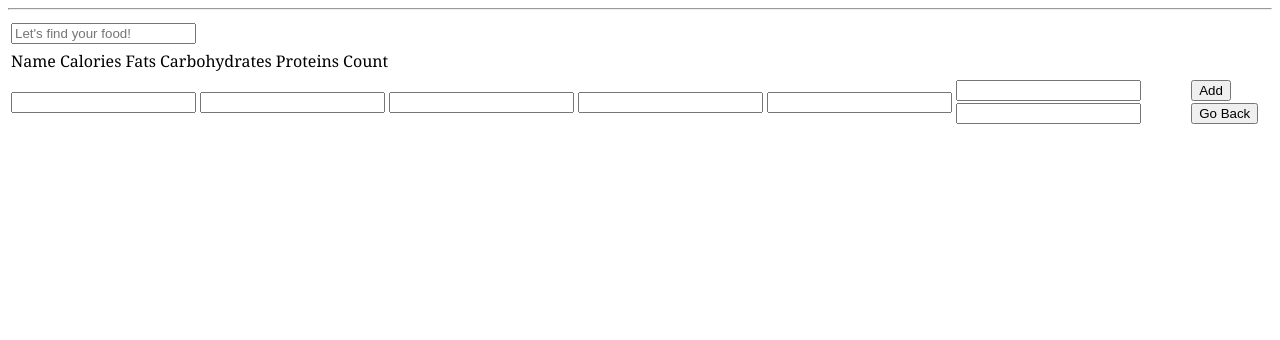
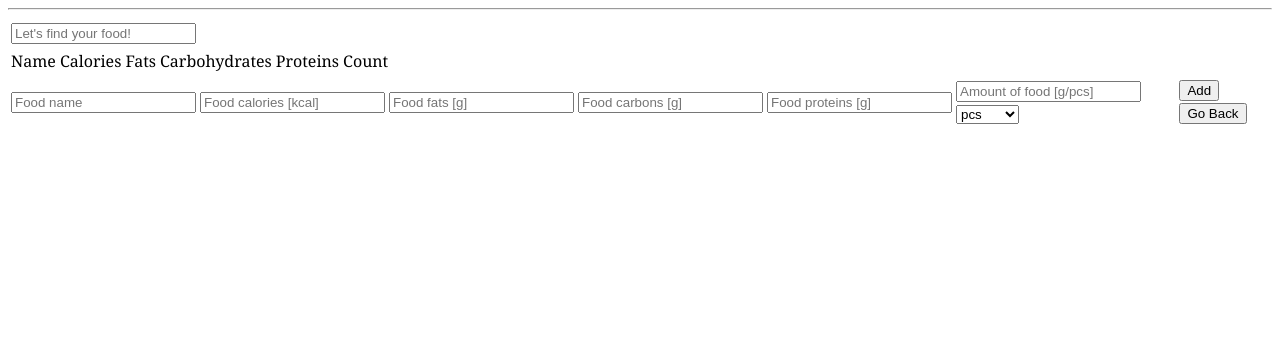
Before and after one commit to LukaszSzpak/Moje_kalorie-my_calories, a Django app: template myCalories/templates/index.html in a window 1280 px wide, after a click on "Add manualy". Shown: the part 116-456 px from the top of the page. Run offline with Django 3.2, Linux system fonts and the light colour scheme; the template is opened without the code that fills it, so the values that code supplies are empty; parts of the project's set-up code (start-up, migrations or seed data) failed here and were passed over; some libraries are stand-ins or nearby versions.

Commit message:
Added placeholder's for manual adding

```diff
--- a/myCalories/templates/en/en_addFoodManualy.html
+++ b/myCalories/templates/en/en_addFoodManualy.html
@@ -1,26 +1,25 @@
 <tr>
     <td>
-        <input type="text" id="food_name_form">
+        <input type="text" id="food_name_form" placeholder="Food name">
     </td>
     <td>
-        <input type="text" id="food_calories_form">
+        <input type="text" id="food_calories_form" placeholder="Food calories [kcal]">
     </td>
     <td>
-        <input type="text" id="food_fat_form">
+        <input type="text" id="food_fat_form" placeholder="Food fats [g]">
     </td>
     <td>
-        <input type="text" id="food_carbohydrates_form">
+        <input type="text" id="food_carbohydrates_form" placeholder="Food carbons [g]">
     </td>
     <td>
-        <input type="text" id="food_protein_form">
+        <input type="text" id="food_protein_form" placeholder="Food proteins [g]">
     </td>
     <td>
-        <input type="text" id="food_count_form">
-        <input list="food_unit_list" id="food_unit">
-        <datalist id="food_unit_list">
-            <option data-value="pcs" value="pcs"></option>
-            <option value="g"></option>
-        </datalist>
+        <input type="text" id="food_count_form" placeholder="Amount of food [g/pcs]">
+        <select id="food_unit">
+            <option value="pcs">pcs</option>
+            <option value="g">x 100g</option>
+        </select>
     </td>
     <td>
         <input type="submit" onclick="addFoodManual('{{ user_lang }}')" value="Add">
```
Also changed, not shown: myCalories/templates/pl/pl_addFoodManualy.html (+10 -11 lines).
